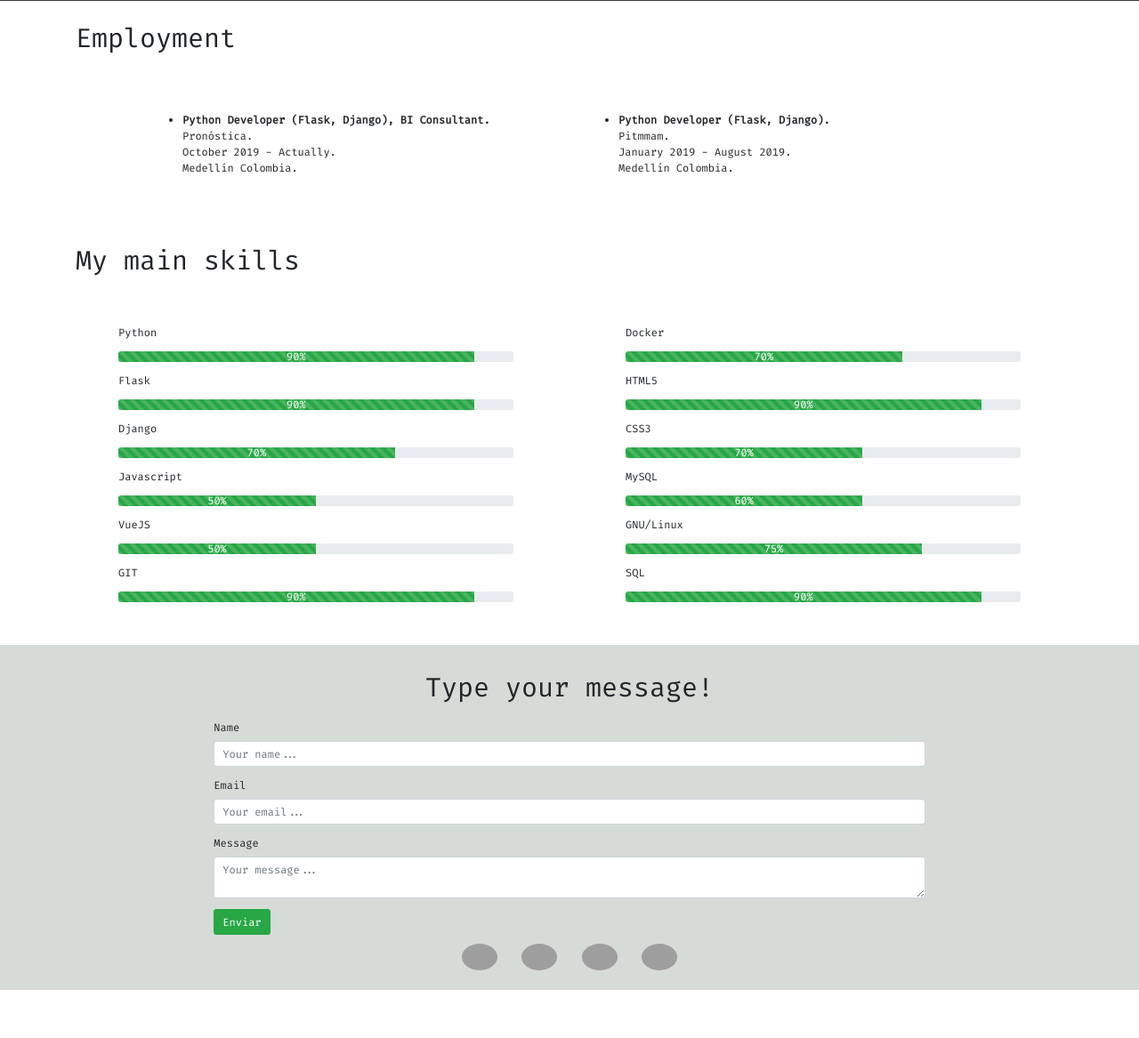
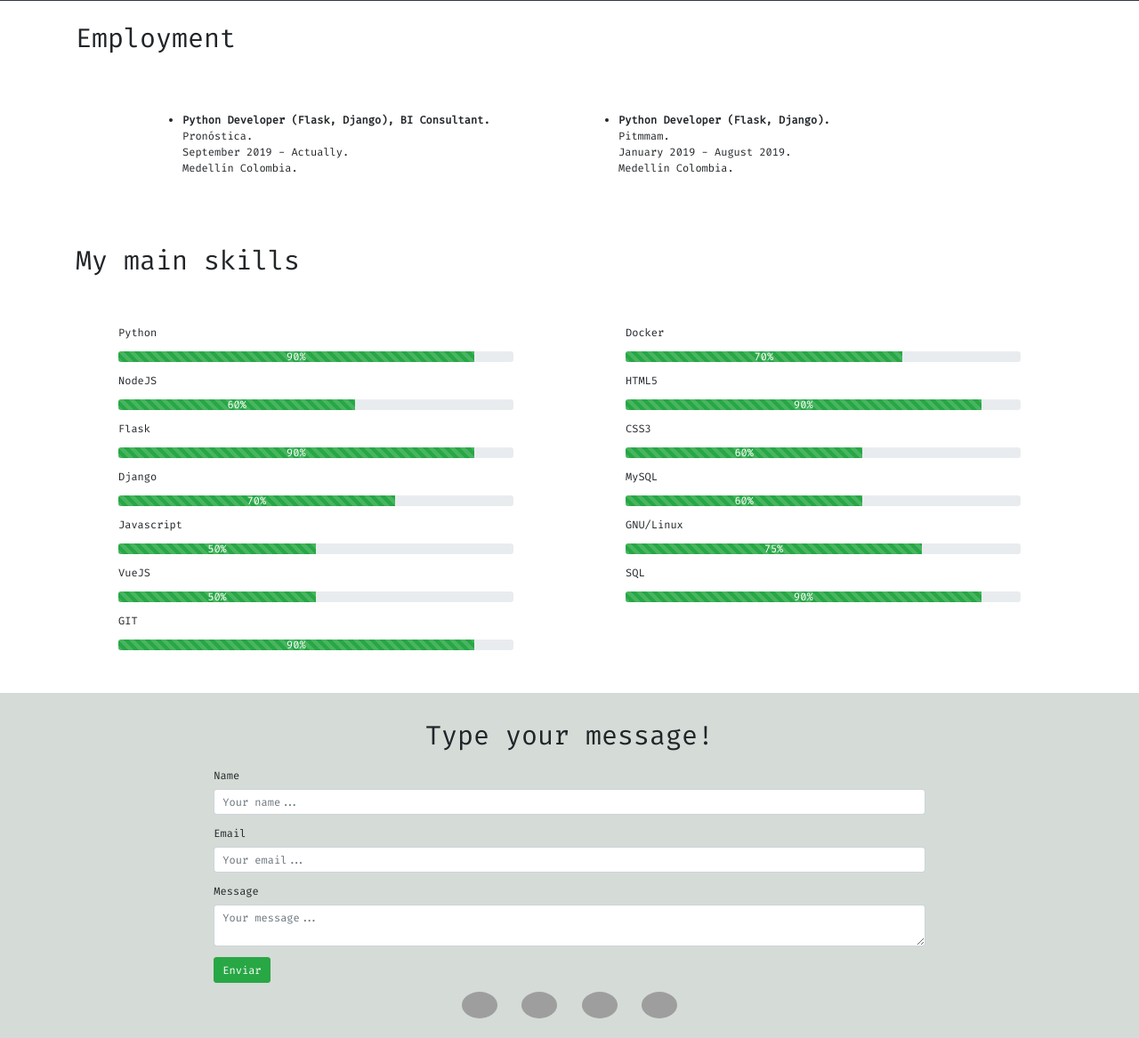
Before and after one commit to esmejia277/Portfolio, a Flask app: page / in a window 1280 px wide. Shown: the part 715-1882 px from the top of the page at 89% size. Before the commit the page ends 1828 px from the top, so only its background shows below. Run offline with Flask 2, Linux system fonts and the light colour scheme; some libraries are stand-ins or nearby versions; grey boxes are pictures that could not be loaded.

Commit message:
Bar skills added

```diff
--- a/app/templates/index.html
+++ b/app/templates/index.html
@@ -27,7 +27,7 @@
               Python Developer (Flask, Django), BI Consultant.
             </strong>
             <br> Pronóstica.
-            <br> October 2019 - Actually.
+            <br> September 2019 - Actually.
             <br> Medellín Colombia.
           </p>
         </li>
@@ -48,9 +48,6 @@
       </ul>
     </div>
   </div>
-</div>
-
-<div class="container">
   <h1 class="display-6">My main skills</h1>
   <div class="row skills">
     <div class="col m-5">
@@ -59,6 +56,14 @@
         <div class="progress">
           <div class="progress-bar progress-bar-striped bg-success" role="progressbar" style="width: 90%"
             aria-valuenow="25" aria-valuemin="0" aria-valuemax="100">90%</div>
+        </div>
+      </div>
+
+      <div class="skill-item m-3">
+        <p>NodeJS</p>
+        <div class="progress">
+          <div class="progress-bar progress-bar-striped bg-success" role="progressbar" style="width: 60%"
+            aria-valuenow="25" aria-valuemin="0" aria-valuemax="100">60%</div>
         </div>
       </div>
 
@@ -123,7 +128,7 @@
         <p>CSS3</p>
         <div class="progress">
           <div class="progress-bar progress-bar-striped bg-success" role="progressbar" style="width: 60%"
-            aria-valuenow="25" aria-valuemin="0" aria-valuemax="100">70%</div>
+            aria-valuenow="25" aria-valuemin="0" aria-valuemax="100">60%</div>
         </div>
       </div>
 
```
